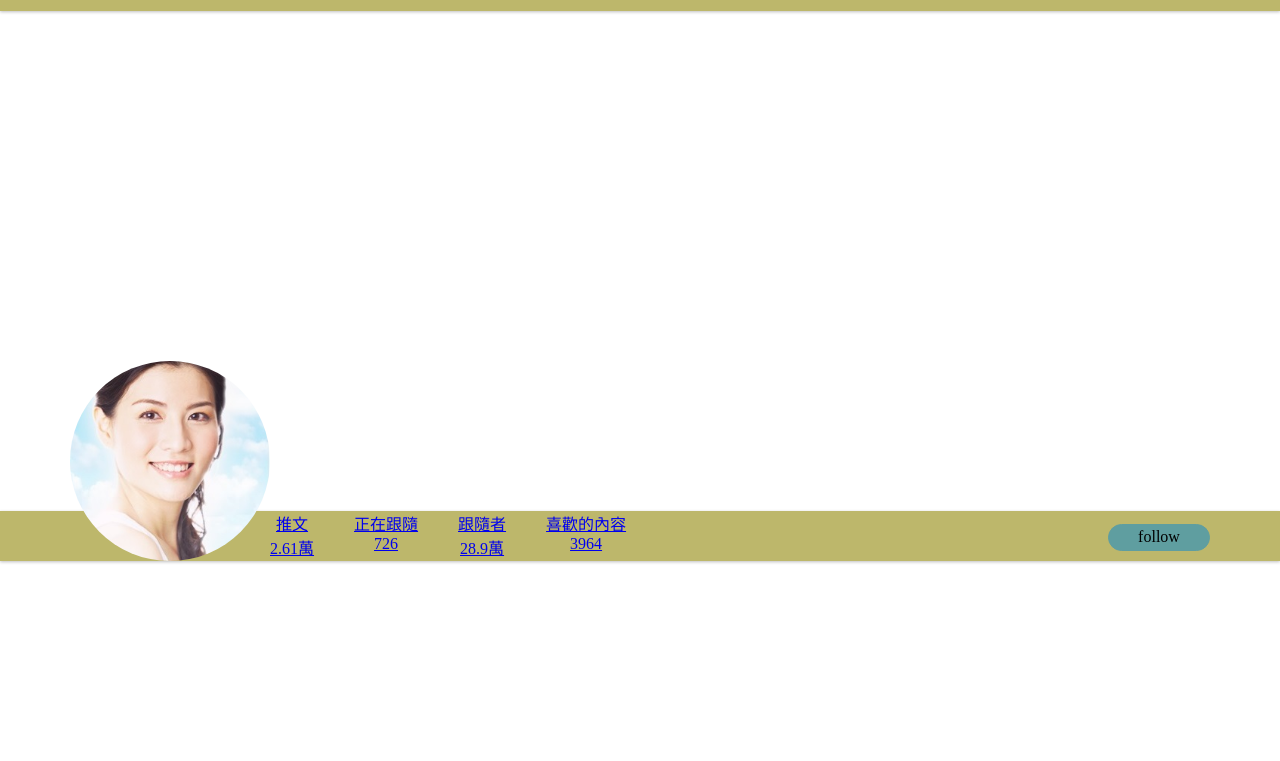
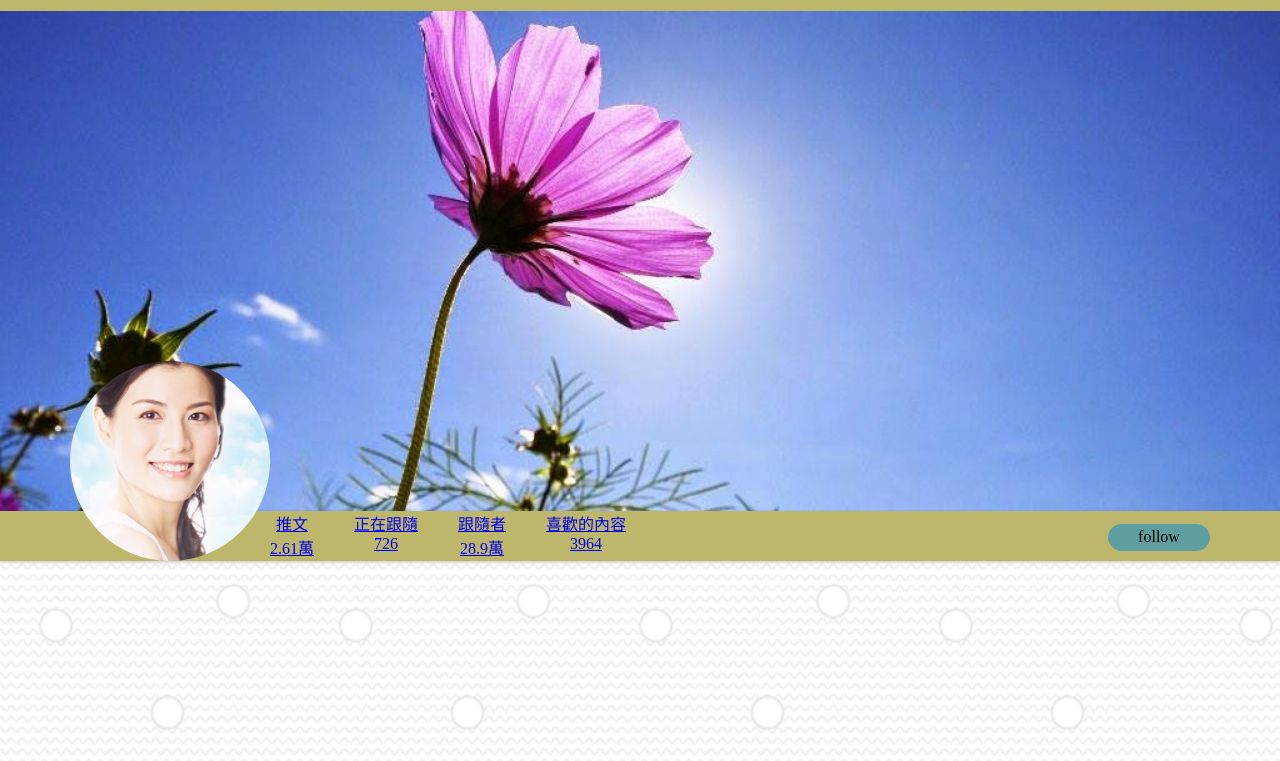
Before and after one commit to fannylin1321/fannylin1321.github.io, a plain HTML site: page 1211/twitter.html in a window 1280 px wide. Shown: the part 39-800 px from the top of the page. Drawn offline with Linux system fonts and the light colour scheme.

Commit message:
Update twitter.html

```diff
--- a/1211/twitter.html
+++ b/1211/twitter.html
@@ -12,7 +12,7 @@
         body {
             margin: 0;
             background-size:contain;
-            background-image: url("\GitHub\fannylin1321.github.io\1211\img\wavy-dots.png");
+            background-image: url(/1211/img/wavy-dots.png);
         }
         .container {
             max-width: 1140px;
@@ -52,7 +52,7 @@
             overflow: hidden;
             background-position:center;
             background-size:cover;
-            background-image: url(\img\flower.jpg);
+            background-image: url(/1211/img/flower.jpg);
         }
         .navbar2 {
             height: 50px;
```
